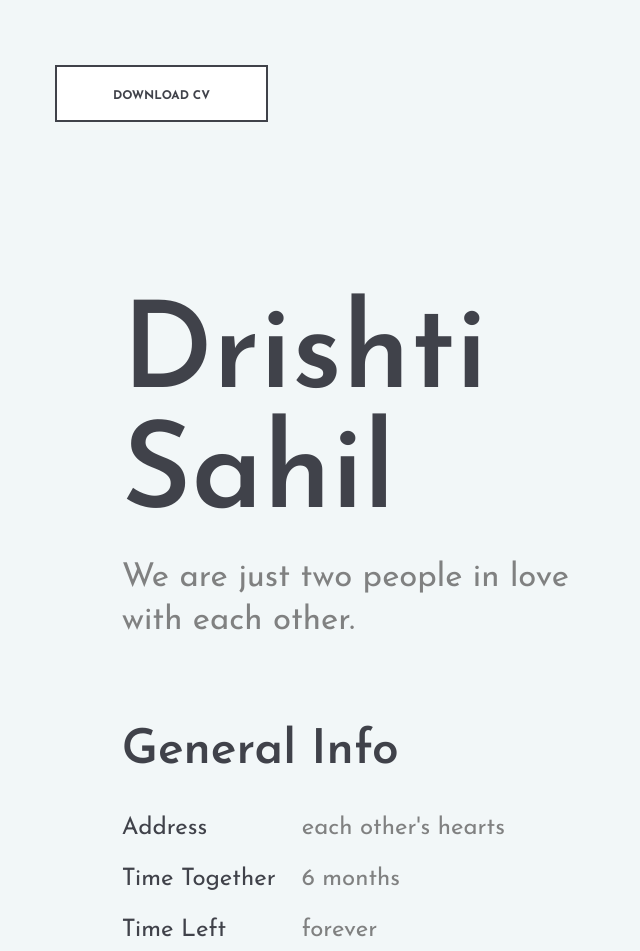
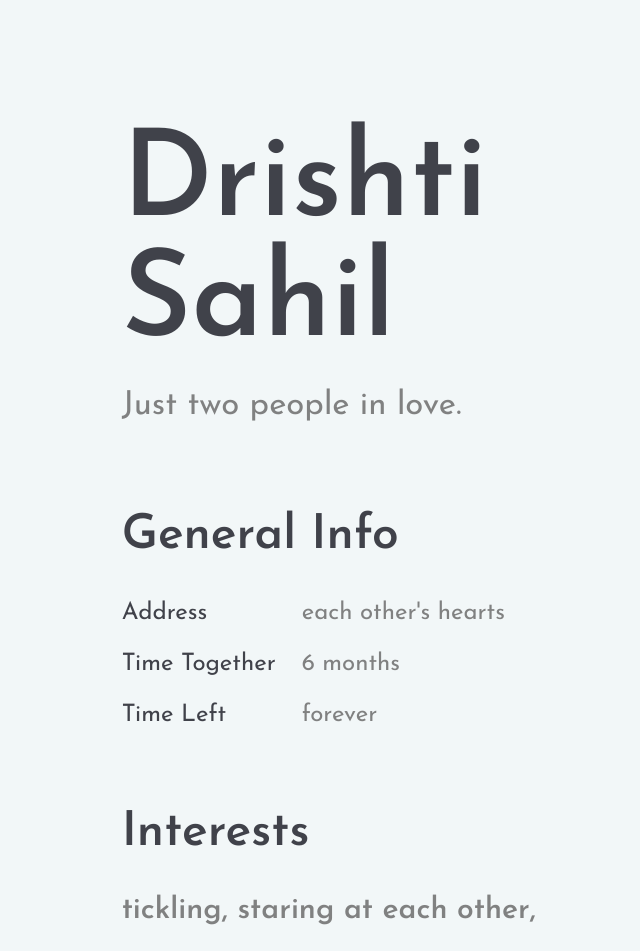
Before and after one commit to drahil18/drahil18.github.io, a plain HTML site: page index.html in a window 1280 px wide. Shown: the top 951 px of the page, without its empty margins (0-640 px from the left). Drawn offline with Linux system fonts and the light colour scheme.

Commit message:
Update index.html

```diff
--- a/index.html
+++ b/index.html
@@ -2,7 +2,7 @@
 <html lang="en">
 <head>
 
-	<title>Sahil Yadav - Home Page</title>
+	<title>Drishti Sahil</title>
 	<meta charset="UTF-8">
 	<meta name="description" content="Drishti & Sahil">
 	<meta name="keywords" content="resume, civic, onepage, creative, html">
@@ -34,7 +34,7 @@
 		<div class="loader"></div>
 	</div>
 
-	<!-- Header section start -->
+	<!-- Header section start
 	<header class="header-section">
 		<div class="container-fluid">
 			<div class="row">
@@ -55,7 +55,7 @@
 						<div class="col-lg-6">
 							<div class="hero-text">
 								<h2>Drishti Sahil</h2>
-								<p>We are just two people in love with each other.</p>
+								<p>Just two people in love.</p>
 							</div>
 							<div class="hero-info">
 								<h2>General Info</h2>
@@ -86,7 +86,7 @@
 		</div>
 	</section>
 	<!-- Hero section end -->
-	<!-- Internship section start -->
+	<!-- Internship section start --
 	<section class="resume-section with-bg spad">
 		<div class="container-fluid">
 			<div class="row">
@@ -114,7 +114,7 @@
 
 
 
-	<!-- Resume section start -->
+	<!-- Resume section start --
 	<section class="resume-section spad">
 		<div class="container-fluid">
 			<div class="row">
@@ -156,7 +156,7 @@
 	</section>
 	<!-- Resume section end -->
 
-	<!-- Resume section start -->
+	<!-- Resume section start --
 	<section class="resume-section with-bg spad">
 		<div class="container-fluid">
 			<div class="row">
@@ -190,7 +190,7 @@
 	</section>
 	<!-- Resume section end -->
 
-	<!-- Hero section start -->
+	<!-- Hero section start --
 	<section class="hero1-section spad">
 		<div class="container-fluid">
 			<div class="row">
```
